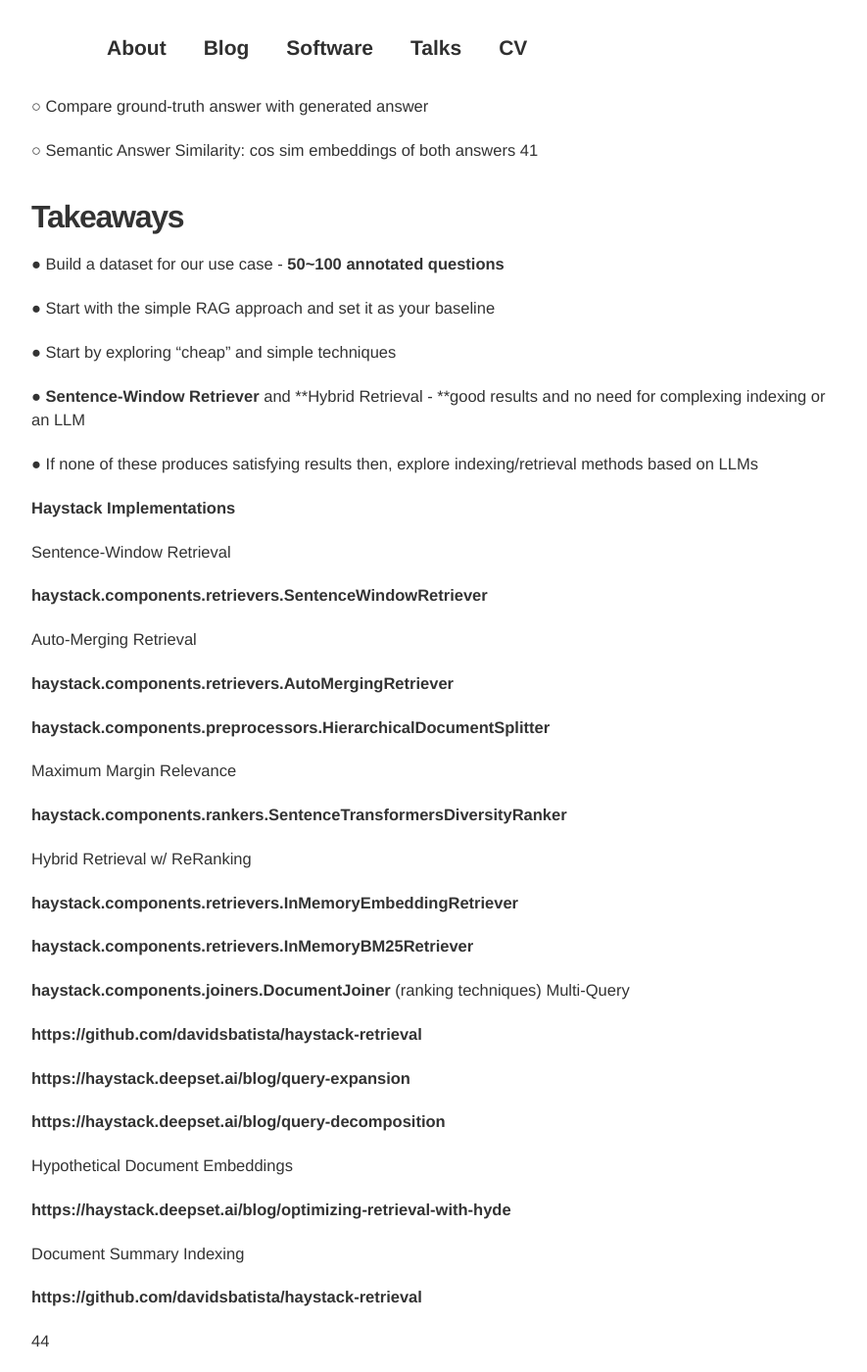
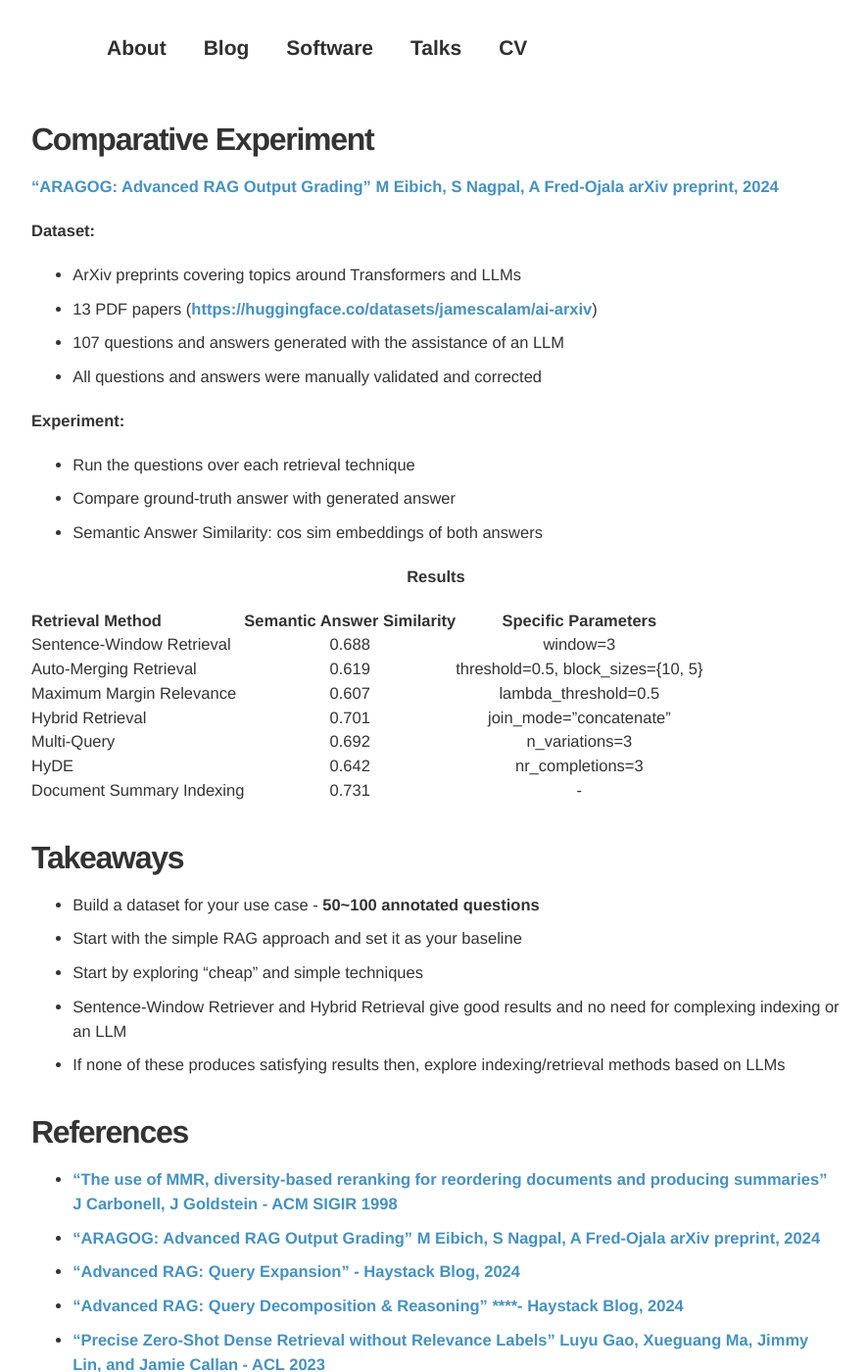
Before and after one commit to davidsbatista/davidsbatista.net, a Jekyll site: the page built from _posts/2025-04-24-PyCon-Lithuania.md, in a window 1280 px wide and 1400 px high, scrolled down 7844 px. Shown: the whole window at 98% size, without its empty margins (195-1080 px from the left). Built offline with Jekyll 4.4.1, drawn with Linux system fonts in a browser that asks for light colours; nearby versions of some CDN libraries; comment, search, counter and statistics services are not loaded; some of the changed text lies outside the part shown.

Commit message:
finishing blog post

```diff
--- a/_posts/2025-04-24-PyCon-Lithuania.md
+++ b/_posts/2025-04-24-PyCon-Lithuania.md
@@ -18,6 +18,9 @@
 
 In this blog post I will different retrieval techniques, some rooted in the area of classic information retrieval others, which were proposed recently, and based on LLMs.
 
+
+The code for all the experiments in this blog post can be found here:
+- __[https://github.com/davidsbatista/haystack-retrieval](https://github.com/davidsbatista/haystack-retrieval)__
 
 ## __From Classic Information Systems to RAG__
 
@@ -238,139 +241,82 @@
 - Using the document\(s\) reference retrieve the most relevant chunks
 
 
+## __Summary__
 
-## __Summary__
+
+<figure>
+  <img style="width: 95%; height: 50%" src="/assets/images/2025-04-24-Summary.png">
+  <figcaption>Figure 12 - Summary of the different techniques.</figcaption>
+</figure>
 
 
 ## __Comparative Experiment__
 
-● "ARAGOG: Advanced RAG Output Grading" M Eibich, S Nagpal, A Fred-Ojala arXiv preprint, 2024
+__["ARAGOG: Advanced RAG Output Grading" M Eibich, S Nagpal, A Fred-Ojala arXiv preprint, 2024](https://arxiv.org/abs/2404.01037)__
 
-● **Dataset:**
+**Dataset:**
 
-○ ArXiv preprints covering topics around Transformers and LLMs
+- ArXiv preprints covering topics around Transformers and LLMs
 
-○ 13 PDF papers \(https://huggingface.co/datasets/jamescalam/ai-arxiv\)
+- 13 PDF papers (__[https://huggingface.co/datasets/jamescalam/ai-arxiv](https://huggingface.co/datasets/jamescalam/ai-arxiv)__)
 
-○ 107 questions and answers generated with the assistance of an LLM
+- 107 questions and answers generated with the assistance of an LLM
 
-○ All questions and answers were manually validated and corrected
+- All questions and answers were manually validated and corrected
 
-**● Experiment:**
+**Experiment:**
 
-○ Run the questions over each retrieval technique
+- Run the questions over each retrieval technique
 
-○ Compare ground-truth answer with generated answer
+- Compare ground-truth answer with generated answer
 
-○ Semantic Answer Similarity: cos sim embeddings of both answers 41
+- Semantic Answer Similarity: cos sim embeddings of both answers
+
+<center>
+<b>Results</b>
+</center>
+
+| Retrieval Method                   | Semantic Answer Similarity | Specific Parameters                          |
+|------------------------------------|:----------------------------:|:---------------------------------------------:|
+| Sentence-Window Retrieval          | 0.688                      | window=3                                    |
+| Auto-Merging Retrieval             | 0.619                      | threshold=0.5, block_sizes={10, 5}          |
+| Maximum Margin Relevance           | 0.607                      | lambda_threshold=0.5                        |
+| Hybrid Retrieval                   | 0.701                      | join_mode="concatenate"                     |
+| Multi-Query                        | 0.692                      | n_variations=3                              |
+| HyDE   							 | 0.642                      | nr_completions=3                            |
+| Document Summary Indexing          | 0.731                      | -                                           |
+
 
 
 ## __Takeaways__
 
-● Build a dataset for our use case - **50~100 annotated questions**
+- Build a dataset for your use case - **50~100 annotated questions**
 
-● Start with the simple RAG approach and set it as your baseline
+- Start with the simple RAG approach and set it as your baseline
 
-● Start by exploring “cheap” and simple techniques
+- Start by exploring “cheap” and simple techniques
 
-● **Sentence-Window Retriever** and **Hybrid Retrieval - **good results and no need for complexing indexing or an LLM
+- Sentence-Window Retriever and Hybrid Retrieval give good results and no need for complexing indexing or an LLM
 
-● If none of these produces satisfying results then, explore indexing/retrieval methods based on LLMs
-
-
-**Haystack Implementations**
-
-Sentence-Window Retrieval
-
-**haystack.components.retrievers.SentenceWindowRetriever**
-
-Auto-Merging Retrieval
-
-**haystack.components.retrievers.AutoMergingRetriever**
-
-**haystack.components.preprocessors.HierarchicalDocumentSplitter**
-
-Maximum Margin Relevance
-
-**haystack.components.rankers.SentenceTransformersDiversityRanker**
-
-Hybrid Retrieval w/ ReRanking
-
-**haystack.components.retrievers.InMemoryEmbeddingRetriever**
-
-**haystack.components.retrievers.InMemoryBM25Retriever**
-
-**haystack.components.joiners.DocumentJoiner** \(ranking techniques\) Multi-Query
-
-**https://github.com/davidsbatista/haystack-retrieval**
-
-**https://haystack.deepset.ai/blog/query-expansion**
-
-**https://haystack.deepset.ai/blog/query-decomposition**
-
-Hypothetical Document Embeddings
-
-**https://haystack.deepset.ai/blog/optimizing-retrieval-with-hyde**
-
-Document Summary Indexing
-
-**https://github.com/davidsbatista/haystack-retrieval**
-
-44
-
-
-
-**Haystack Implementations - SuperComponents** Sentence-Window Retrieval
-
-**haystack.components.retrievers.SentenceWindowRetriever**
-
-Auto-Merging Retrieval
-
-**haystack.components.retrievers.AutoMergingRetriever**
-
-**haystack.components.preprocessors.HierarchicalDocumentSplitter**
-
-Maximum Margin Relevance
-
-**haystack.components.rankers.SentenceTransformersDiversityRanker**
-
-Hybrid Retrieval w/ ReRanking
-
-**Will be soon available as a SuperComponent\! **
-
-Multi-Query
-
-**Can be built as a SuperComponent\! **
-
-Hypothetical Document Embeddings
-
-**Can be built as a SuperComponent\! **
-
-Document Summary Indexing
-
-**Can be built as a SuperComponent\! **
-
-**SuperComponent in Haystack 2.12.0\! **
-
-- wrap complex pipelines into reusable \(super\)components
-
-- easy to reuse them across applications
-
-- Initialize a SuperComponent with a pipeline 45
+- If none of these produces satisfying results then, explore indexing/retrieval methods based on LLMs
 
 
 ## __References__ ##
 
-- "The use of MMR, diversity-based reranking for reordering documents and producing summaries" J Carbonell, J Goldstein - ACM SIGIR 1998**
+- __["The use of MMR, diversity-based reranking for reordering documents and producing summaries" J Carbonell, J Goldstein - ACM SIGIR 1998](https://www.cs.cmu.edu/~jgc/publication/The_Use_MMR_Diversity_Based_LTMIR_1998.pdf)__
 
-- "ARAGOG: Advanced RAG Output Grading" M Eibich, S Nagpal, A Fred-Ojala arXiv preprint, 2024**
+- __["ARAGOG: Advanced RAG Output Grading" M Eibich, S Nagpal, A Fred-Ojala arXiv preprint, 2024](https://arxiv.org/abs/2404.01037)__
 
-- ****Advanced RAG: Query Expansion” - Haystack Blog, 2024**
+- __["Advanced RAG: Query Expansion" - Haystack Blog, 2024](https://haystack.deepset.ai/blog/query-expansion)__
 
-- ”Advanced RAG: Query Decomposition & Reasoning” ****- Haystack Blog, 2024**
+- __["Advanced RAG: Query Decomposition & Reasoning" ****- Haystack Blog, 2024](https://haystack.deepset.ai/blog/query-decomposition)__
 
-- “Precise Zero-Shot Dense Retrieval without Relevance Labels” Luyu Gao, ****Xueguang Ma, Jimmy Lin, and Jamie Callan- * ACL 2023***
+- __["Precise Zero-Shot Dense Retrieval without Relevance Labels" Luyu Gao, Xueguang Ma, Jimmy Lin, and Jamie Callan - ACL 2023](https://aclanthology.org/2023.acl-long.99/)__
 
-- "A New Document Summary Index for LLM-powered QA Systems", Jerry Liu 2023 **
+- __["A New Document Summary Index for LLM-powered QA Systems", Jerry Liu 2023](https://www.llamaindex.ai/blog/a-new-document-summary-index-for-llm-powered-qa-systems-9a32ece2f9ec)__
 
-**Code and experiments**
+## __Code__
+
+The code for all the experiments can be found here
+
+- __[https://github.com/davidsbatista/haystack-retrieval](https://github.com/davidsbatista/haystack-retrieval)__
```
Also changed, not shown: assets/images/2025-04-24-Summary.png (added).
